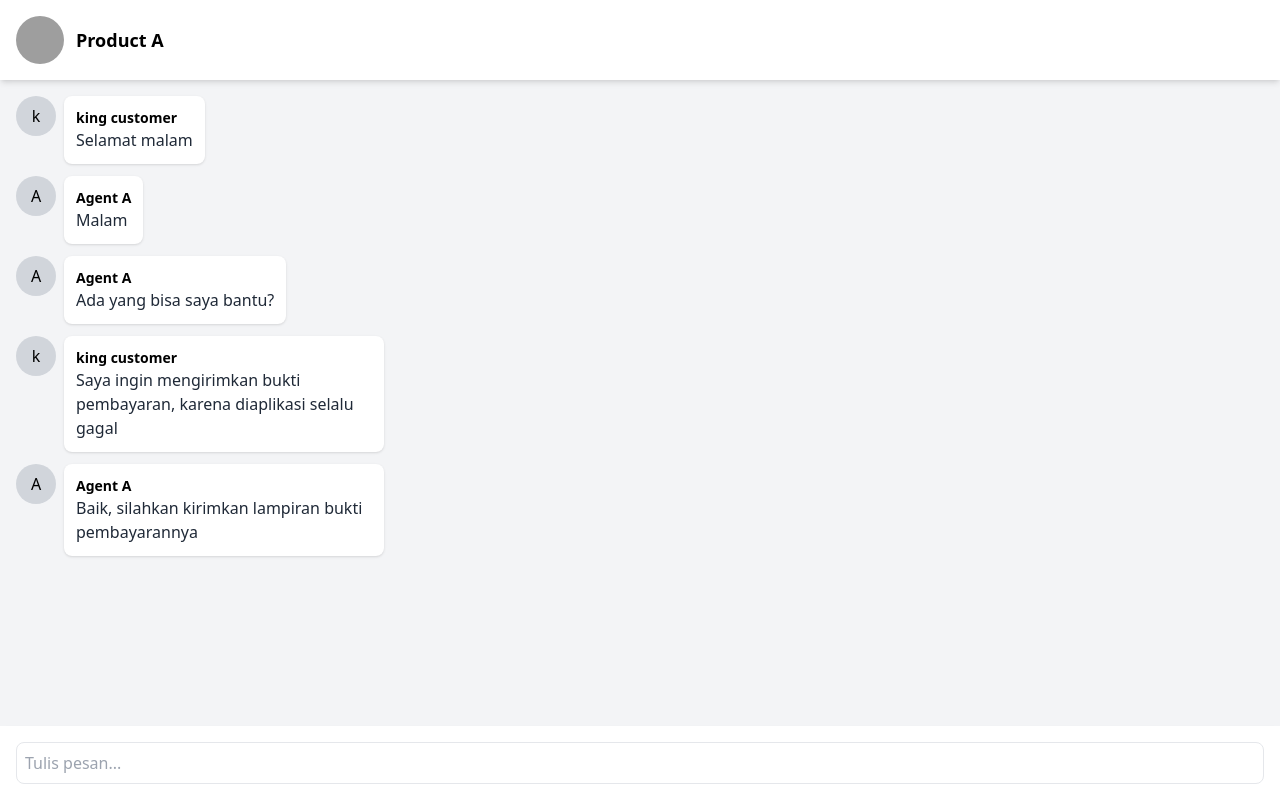
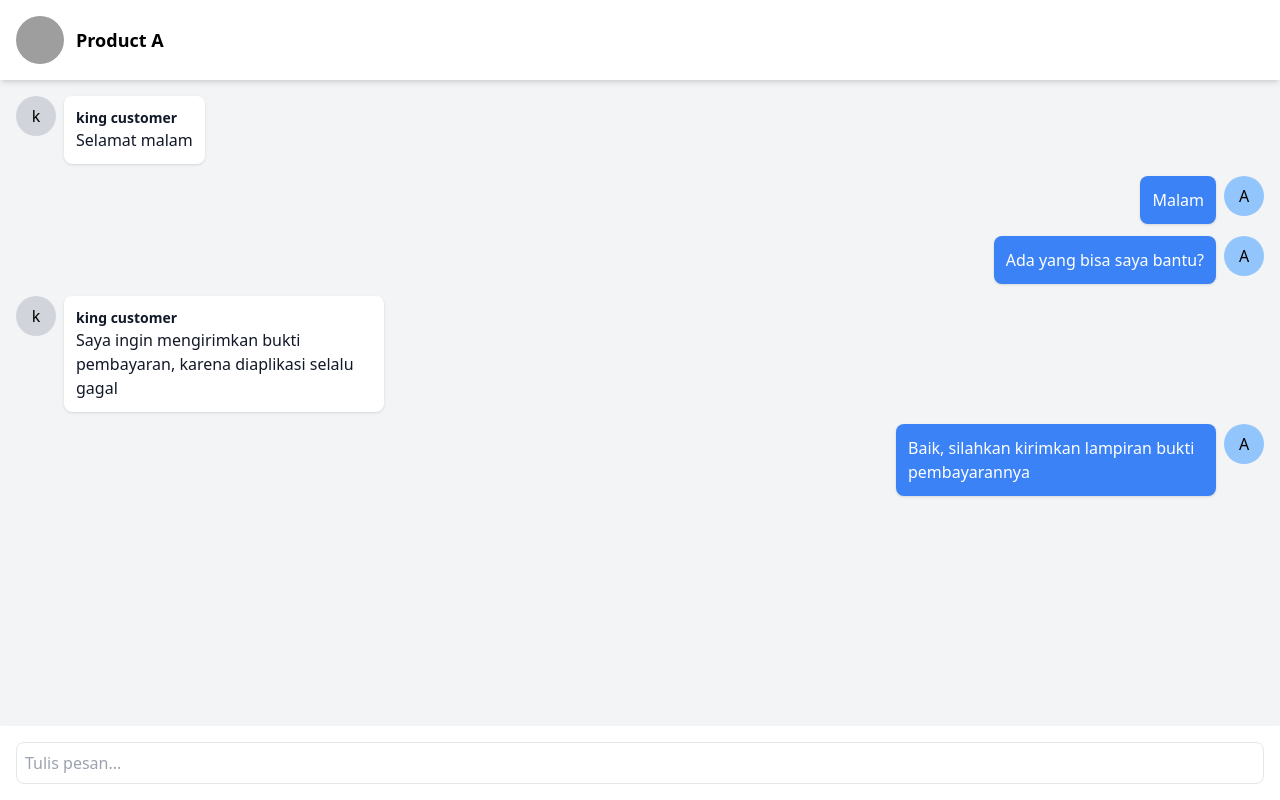
Before and after one commit to ilhamust/chat-app-react, a React (Create React App) app: page / in a window 1280 px wide. Built offline with nearby package versions, Linux system fonts and the light colour scheme; grey boxes are pictures that could not be loaded.

Commit message:
rightLeftBubbleChat

```diff
--- a/src/components/MessageItem.jsx
+++ b/src/components/MessageItem.jsx
@@ -2,24 +2,35 @@ import React from "react";
 
 export default function MessageItem({ message, participants }) {
   const sender = participants.find((p) => p.id === message.sender);
+  const currentUser = "agent@mail.com"; // sementara hardcoded
+
+  const isSender = message.sender === currentUser;
 
   return (
-    <div className="flex items-start space-x-2">
-      {/* Avatar */}
-      <div className="w-10 h-10 rounded-full bg-gray-300 flex items-center justify-center">
-        {sender?.name?.[0]}
+    <div className={`flex items-start mb-2 ${isSender ? "justify-end" : "justify-start"}`}>
+      {/* Avatar ditampilkan hanya untuk lawan bicara */}
+      {!isSender && (
+        <div className="w-10 h-10 rounded-full bg-gray-300 flex items-center justify-center mr-2">
+          {sender?.name?.[0]}
+        </div>
+      )}
+
+      {/* Bubble Chat */}
+      <div
+        className={`shadow p-3 rounded-lg max-w-xs ${
+          isSender ? "bg-blue-500 text-white" : "bg-white text-gray-900"
+        }`}
+      >
+        {!isSender && <p className="text-sm font-semibold">{sender?.name}</p>}
+        <p>{message.message}</p>
       </div>
 
-      {/* Bubble Chat */}
-      <div className="bg-white shadow p-3 rounded-lg max-w-xs">
-        <p className="text-sm font-semibold">{sender?.name}</p>
-
-        {message.type === "text" && (
-          <p className="text-gray-800">{message.message}</p>
-        )}
-
-        {/* nanti tambahkan render untuk image/video/pdf di step berikut */}
-      </div>
+      {/* Avatar untuk pesan kita sendiri (optional, bisa dihapus) */}
+      {isSender && (
+        <div className="w-10 h-10 rounded-full bg-blue-300 flex items-center justify-center ml-2">
+          {sender?.name?.[0]}
+        </div>
+      )}
     </div>
   );
 }
```
